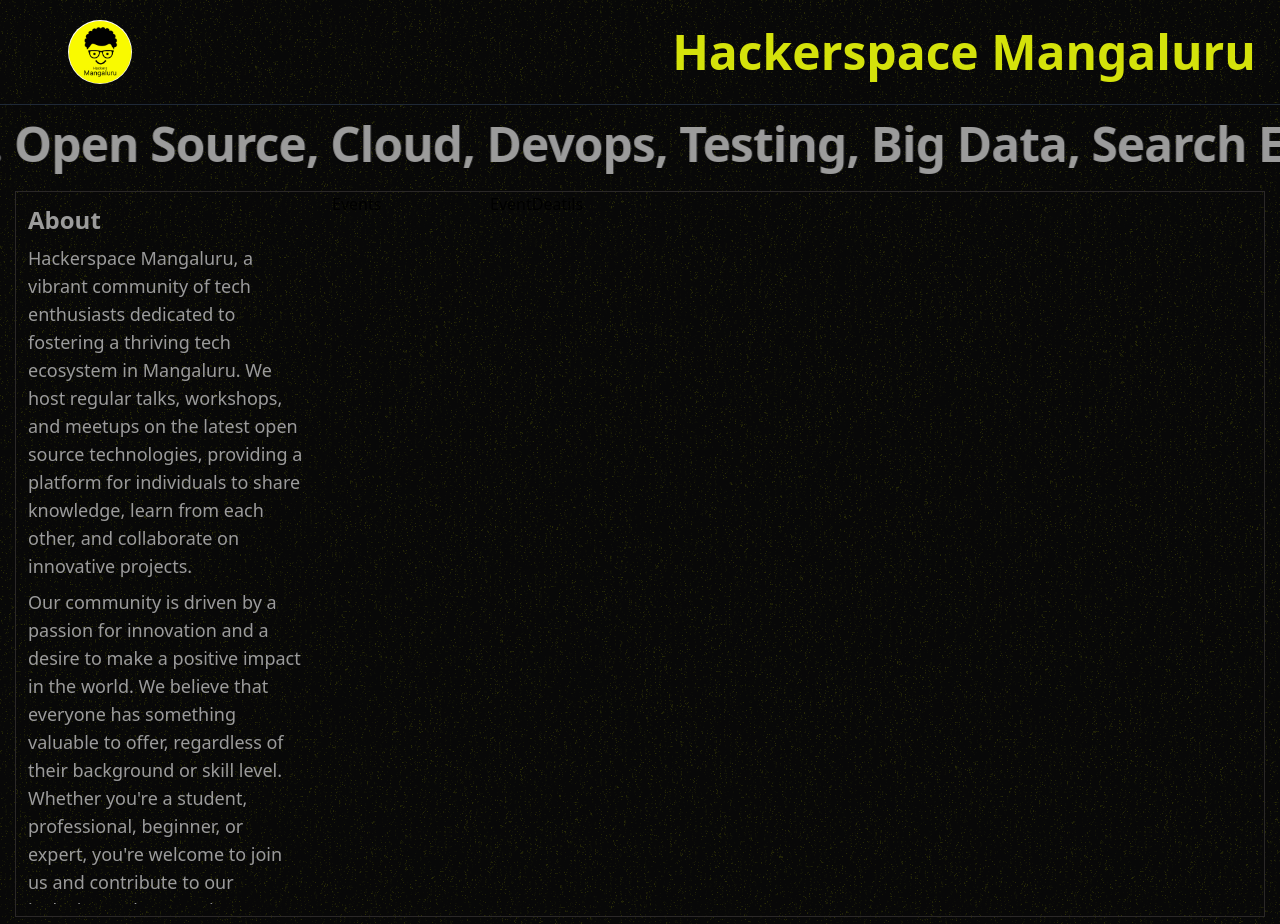
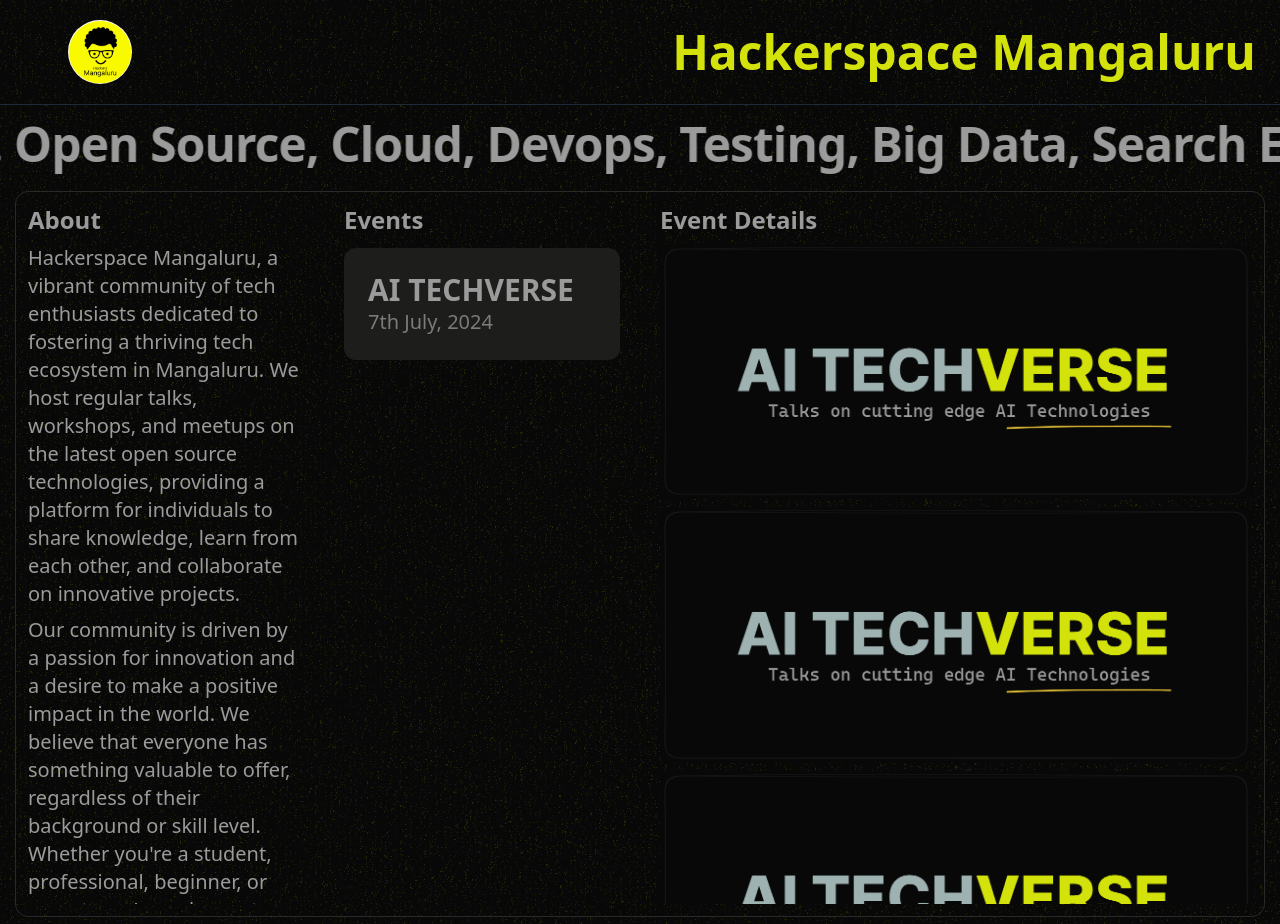
Before and after one commit to HackersMang/hackersmang.org, a Next.js app: page / in a window 1280 px wide. Built offline with nearby package versions, Linux system fonts and the light colour scheme.

Commit message:
Added events and event details

```diff
--- a/app/ai-techverse/constants/index.ts
+++ b/app/ai-techverse/constants/index.ts
@@ -1,11 +1,3 @@
-// NAVIGATION
-export const NAV_LINKS = [
-  { href: '/ai-techverse', key: 'home', label: 'Home' },
-  { href: '/ai-techverse', key: 'location', label: 'Location' },
-  { href: '/ai-techverse', key: 'register', label: 'Register' },
-  { href: '/ai-techverse', key: 'speakers', label: 'Speakers' },
-];
-
 // Social media links
 export const SOCIAL_LINKS = [
   {
--- a/components/hackersmang/About.tsx
+++ b/components/hackersmang/About.tsx
@@ -2,16 +2,16 @@ const About = () => {
   return (
     <div className="col-start-1 col-end-3 flex flex-col justify-left items-start m-2 md:m-3 max-h-[700px]">
       <h3 className="text-[#9b9b9b] text-2xl font-bold mb-2">About</h3>
-      <div className="overflow-y-auto text-[#9b9b9b] no-scrollbar max-h-[700px] text-lg flex flex-col gap-2">
-        <div className="whitespace-pre-wrap ">Hackerspace Mangaluru, a vibrant community of tech enthusiasts dedicated to fostering a thriving tech ecosystem in Mangaluru. We host regular talks, workshops, and meetups on the latest open source technologies, providing a platform for individuals to share knowledge, learn from each other, and collaborate on innovative projects.
+      <div className="overflow-y-auto text-[#9b9b9b] no-scrollbar max-h-[700px] flex flex-col gap-2">
+        <div className="text-xl">Hackerspace Mangaluru, a vibrant community of tech enthusiasts dedicated to fostering a thriving tech ecosystem in Mangaluru. We host regular talks, workshops, and meetups on the latest open source technologies, providing a platform for individuals to share knowledge, learn from each other, and collaborate on innovative projects.
         </div>
-        <div className="whitespace-pre-wrap ">
+        <div className="text-xl">
           Our community is driven by a passion for innovation and a desire to make a positive impact in the world. We believe that everyone has something valuable to offer, regardless of their background or skill level. Whether you're a student, professional, beginner, or expert, you're welcome to join us and contribute to our inclusive and supportive environment.
         </div>
-        <div className="whitespace-pre-wrap ">
+        <div className="text-xl">
           Our events are designed to be interactive, informative, and fun, offering a unique opportunity for participants to learn, network, and grow. We cover a wide range of topics related to open source technologies, from machine learning and artificial intelligence to blockchain and cybersecurity.
         </div>
-        <div className="whitespace-pre-wrap ">
+        <div className="text-xl">
           If you're interested in learning more about our community and getting involved, please join us at one of our upcoming events or reach out to us through our website or social media channels. We look forward to meeting you and exploring the possibilities of open source technologies together!
         </div>
       </div>
--- a/components/hackersmang/EventDeatils.tsx
+++ b/components/hackersmang/EventDeatils.tsx
@@ -1,7 +1,33 @@
-const EventDeatils = () => {
+import { EVENT_DETAILS } from "@/constants";
+import Image from "next/image";
+
+const EVENT_IMAGES = [
+  "/ai-techverse/cards/hero-card.png",
+  "/ai-techverse/cards/hero-card.png",
+  "/ai-techverse/cards/hero-card.png",
+  "/ai-techverse/cards/hero-card.png",
+  "/ai-techverse/cards/hero-card.png"
+];
+
+const EventDetails = () => {
   return (
-    <div>EventDeatils</div>
-  )
-}
+    <div className="col-start-5 col-end-9 flex flex-col justify-left items-start m-2 md:m-3 max-h-[700px]">
+      <h3 className="text-[#9b9b9b] text-2xl font-bold mb-2">Event Details</h3>
+      <div className="overflow-y-auto text-[#9b9b9b] no-scrollbar max-h-[700px] text-lg flex flex-col gap-2 w-full">
+        {EVENT_IMAGES.map((image, index) => (
+          <div key={index} className="flex justify-center items-center">
+            <Image
+              src={image}
+              alt={`Event image ${index + 1}`}
+              width={300}
+              height={300}
+              className="w-full h-auto rounded-xl"
+            />
+          </div>
+        ))}
+      </div>
+    </div>
+  );
+};
 
-export default EventDeatils
+export default EventDetails;
--- a/components/hackersmang/Events.tsx
+++ b/components/hackersmang/Events.tsx
@@ -1,7 +1,19 @@
+import { EVENT_DETAILS } from "@/constants";
+
 const Events = () => {
   return (
-    <div>Events</div>
-  )
-}
+    <div className="col-span-2 flex flex-col justify-left items-start m-2 md:m-3 max-h-[700px]">
+      <h3 className="text-[#9b9b9b] text-2xl font-bold mb-2">Events</h3>
+      <div className="overflow-y-auto text-[#9b9b9b] no-scrollbar max-h-[700px] text-lg flex flex-col gap-2 w-full">
+        {EVENT_DETAILS.map((event, index) => (
+          <div key={index} className="overflow-hidden min-h-20 p-4 md:p-6 gap-1 my-1 bg-[#1d1d1c] rounded-xl">
+            <div className="text-lg md:text-2xl lg:text-3xl font-bold">{event.title}</div>
+            <p className="text-sm md:text-xl text-gray-30 ">{event.date}</p>
+          </div>
+        ))}
+      </div>
+    </div>
+  );
+};
 
-export default Events
+export default Events;
--- a/components/hackersmang/Hero.tsx
+++ b/components/hackersmang/Hero.tsx
@@ -5,7 +5,7 @@ import EventDeatils from "./EventDeatils";
 
 export const Hero = () => {
     return (
-        <section className="grid grid-cols-4 lg:grid-cols-8 gap-1 md:gap-4 outline outline-1 outline-[#2b2828] mx-4 my-2 min-h-[600px] max-h-[800px]">
+        <section className="grid grid-cols-4 lg:grid-cols-8 gap-1 md:gap-4 rounded-xl outline outline-1 outline-[#2b2828] mx-4 my-2 min-h-[600px] max-h-[800px]">
             <About/>
             <Events/>
             <EventDeatils/>
--- /dev/null
+++ b/constants/index.ts
@@ -0,0 +1,23 @@
+// Add events details.
+export const EVENT_DETAILS = [
+    {
+        title: "AI TECHVERSE",
+        subHeading: "Talks on cutting edge AI technologies!",
+        date: "7th July, 2024",
+        site: "/ai-techverse",
+        status: "Up Coming",
+        image: [
+            "/ai-techverse/cards/hero-cards.png",
+            "/ai-techverse/cards/hero-cards.png",
+            "/ai-techverse/cards/hero-cards.png",
+            "/ai-techverse/cards/hero-cards.png",
+            "/ai-techverse/cards/hero-cards.png",
+            "/ai-techverse/cards/hero-cards.png"
+        ],
+        info: `AI TECHVERSE is set to be a groundbreaking event in the realm of artificial intelligence, taking place on July 7th, 2024. This dynamic gathering will converge AI enthusiasts, industry professionals, researchers, and tech visionaries from across the Silicon Beach of India to explore the latest advancements and future trends in AI technology. Hosted by Open Source Software (OSS) community initiative, Hackers Mangaluru, this event promises a full day of inspiration and innovation.
+
+Get ready to plug into the future at the UniCourt Office in Mangaluru - a hub where tech dreams take flight and AI comes alive! AI TECHVERSE is designed to ignite creativity and foster collaboration. Interactive exhibits will showcase real-world applications of AI, and networking opportunities will enable attendees to connect with like-minded individuals and potential collaborators.
+
+The event kicks off at 10 AM sharp (because AI doesn't do late!) and wraps up at 5 PM (we'll send you back to reality just in time for dinner). Mark your calendars and register soon to secure your seat at this unmissable convergence of technology and innovation.`
+    }
+];
```
Also changed, not shown: public/ai-techverse/cards/hero-card.png (renamed from public/ai-techverse/hero-card.png).
